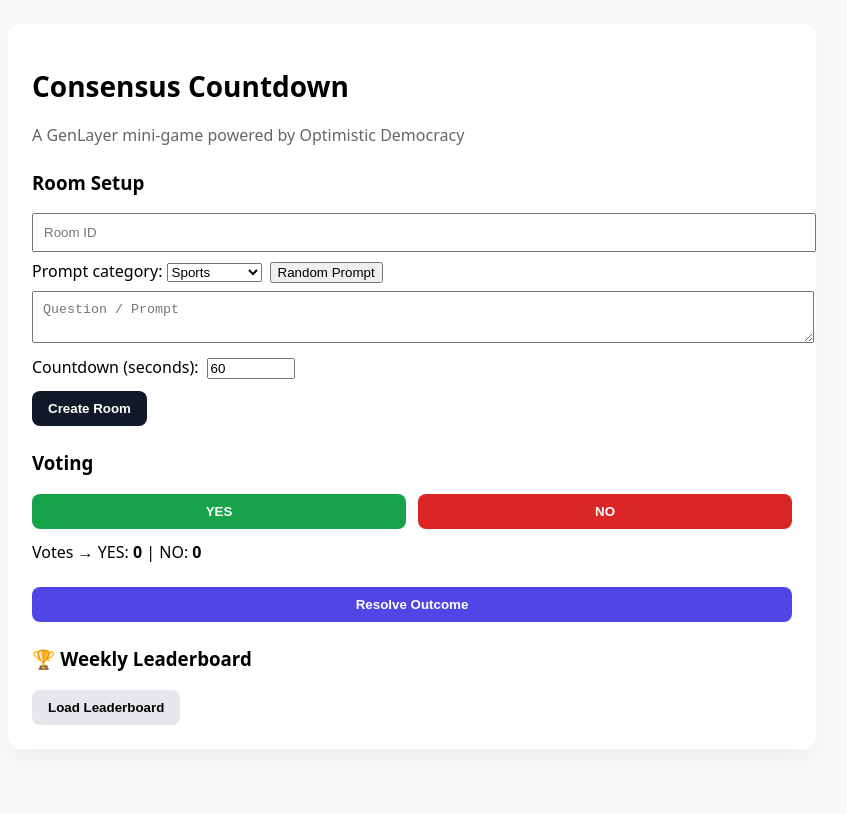
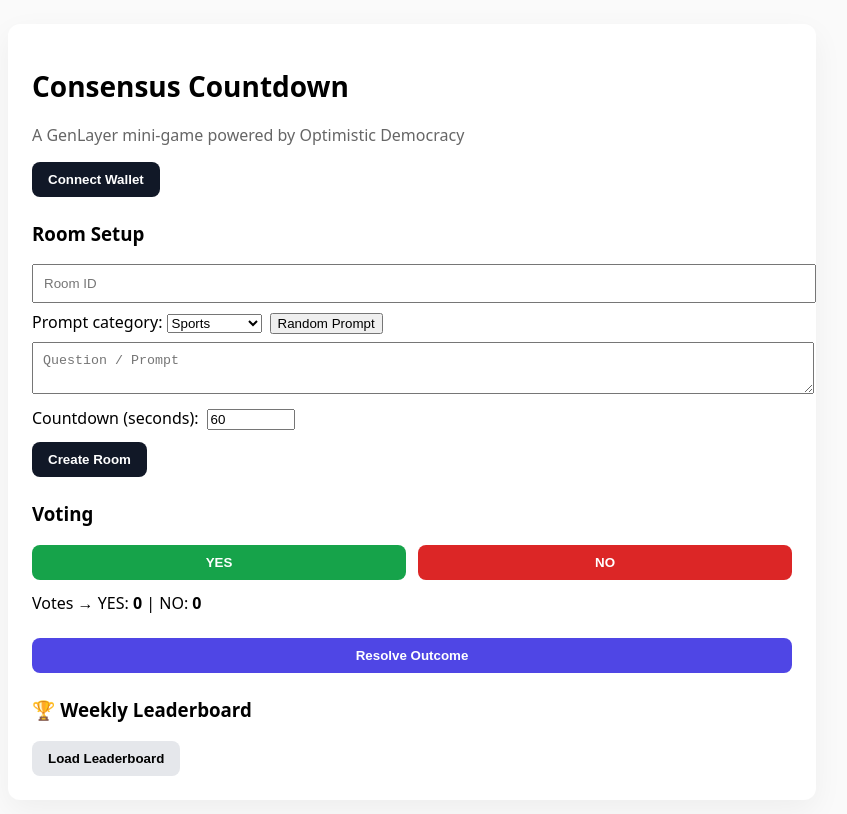
Before and after one commit to emark-cloud/consensus-countdown, a Next.js app: page / in a window 1280 px wide. Shown: the top 814 px of the page, without its empty margins (228-1075 px from the left). Built offline with nearby package versions, Linux system fonts and the light colour scheme.

Commit message:
Update page.tsx

```diff
--- a/app/page.tsx
+++ b/app/page.tsx
@@ -56,6 +56,8 @@
 /* -------------------------------------------------------------------------- */
 
 export default function Home() {
+  const [wallet, setWallet] = useState<string | null>(null);
+
   const [roomId, setRoomId] = useState("");
   const [prompt, setPrompt] = useState("");
   const [category, setCategory] = useState("Sports");
@@ -71,6 +73,21 @@
   const [votingOpen, setVotingOpen] = useState(true);
 
   const [leaderboard, setLeaderboard] = useState<[string, number][]>([]);
+
+  /* ---------------- Wallet ---------------- */
+
+  async function connectWallet() {
+    if (!(window as any).ethereum) {
+      alert("Please install MetaMask to continue.");
+      return;
+    }
+
+    const accounts = await (window as any).ethereum.request({
+      method: "eth_requestAccounts",
+    });
+
+    setWallet(accounts[0]);
+  }
 
   /* ---------------- Countdown ---------------- */
 
@@ -123,12 +140,18 @@
   /* ---------------- Contract Actions ---------------- */
 
   async function createRoom() {
+    if (!wallet) {
+      alert("Connect wallet first");
+      return;
+    }
+
     setStatus("Creating room…");
     await genlayer.callContract({
       contractAddress: CONTRACT,
       method: "create_room",
       args: [roomId, prompt],
     });
+
     setTimeLeft(duration);
     setVotingOpen(true);
     setVotesYes(0);
@@ -137,23 +160,28 @@
   }
 
   async function submitVote(vote: "yes" | "no") {
-    if (!votingOpen) return;
+    if (!wallet || !votingOpen) return;
+
     setStatus(`Submitting ${vote.toUpperCase()} vote…`);
     await genlayer.callContract({
       contractAddress: CONTRACT,
       method: "submit_vote",
       args: [roomId, vote],
     });
+
     setStatus(`Vote submitted: ${vote.toUpperCase()}`);
   }
 
   async function resolveRoom() {
+    if (!wallet) return;
+
     setStatus("Resolving via Optimistic Democracy…");
     const res = await genlayer.callContract({
       contractAddress: CONTRACT,
       method: "resolve_room",
       args: [roomId],
     });
+
     setOutput(res);
     setStatus("Consensus finalized.");
   }
@@ -189,12 +217,22 @@
       <div style={{ maxWidth: 760, margin: "0 auto", background: "#fff", padding: 24, borderRadius: 12, boxShadow: "0 10px 30px rgba(0,0,0,0.05)" }}>
 
         <h1 style={{ fontSize: 28 }}>Consensus Countdown</h1>
-        <p style={{ color: "#666", marginBottom: 24 }}>
+        <p style={{ color: "#666", marginBottom: 16 }}>
           A GenLayer mini-game powered by Optimistic Democracy
         </p>
 
+        {!wallet ? (
+          <button onClick={connectWallet} style={btnPrimary}>
+            Connect Wallet
+          </button>
+        ) : (
+          <p style={{ fontSize: 12, color: "#555" }}>
+            Connected: {wallet.slice(0, 6)}…{wallet.slice(-4)}
+          </p>
+        )}
+
         {/* Room Setup */}
-        <section style={{ marginBottom: 24 }}>
+        <section style={{ marginTop: 24 }}>
           <h3>Room Setup</h3>
 
           <input
@@ -235,12 +273,14 @@
           </label>
 
           <div style={{ marginTop: 12 }}>
-            <button onClick={createRoom} style={btnPrimary}>Create Room</button>
+            <button onClick={createRoom} style={btnPrimary}>
+              Create Room
+            </button>
           </div>
         </section>
 
         {/* Voting */}
-        <section style={{ marginBottom: 24 }}>
+        <section style={{ marginTop: 24 }}>
           <h3>Voting</h3>
 
           {timeLeft !== null && (
@@ -250,8 +290,12 @@
           )}
 
           <div style={{ display: "flex", gap: 12 }}>
-            <button disabled={!votingOpen} onClick={() => submitVote("yes")} style={btnYes}>YES</button>
-            <button disabled={!votingOpen} onClick={() => submitVote("no")} style={btnNo}>NO</button>
+            <button disabled={!votingOpen} onClick={() => submitVote("yes")} style={btnYes}>
+              YES
+            </button>
+            <button disabled={!votingOpen} onClick={() => submitVote("no")} style={btnNo}>
+              NO
+            </button>
           </div>
 
           <div style={{ marginTop: 12 }}>
@@ -262,8 +306,10 @@
         </section>
 
         {/* Resolution */}
-        <section style={{ marginBottom: 24 }}>
-          <button onClick={resolveRoom} style={btnResolve}>Resolve Outcome</button>
+        <section style={{ marginTop: 24 }}>
+          <button onClick={resolveRoom} style={btnResolve}>
+            Resolve Outcome
+          </button>
 
           {output && (
             <pre style={{ marginTop: 12, background: "#f3f4f6", padding: 12, borderRadius: 8 }}>
@@ -273,15 +319,17 @@
         </section>
 
         {status && (
-          <div style={{ background: "#eef2ff", padding: 10, borderRadius: 8, marginBottom: 24 }}>
+          <div style={{ background: "#eef2ff", padding: 10, borderRadius: 8, marginTop: 16 }}>
             {status}
           </div>
         )}
 
         {/* Leaderboard */}
-        <section>
+        <section style={{ marginTop: 24 }}>
           <h3>🏆 Weekly Leaderboard</h3>
-          <button onClick={loadLeaderboard} style={btnSecondary}>Load Leaderboard</button>
+          <button onClick={loadLeaderboard} style={btnSecondary}>
+            Load Leaderboard
+          </button>
 
           {leaderboard.length > 0 && (
             <ol style={{ marginTop: 12 }}>
```
